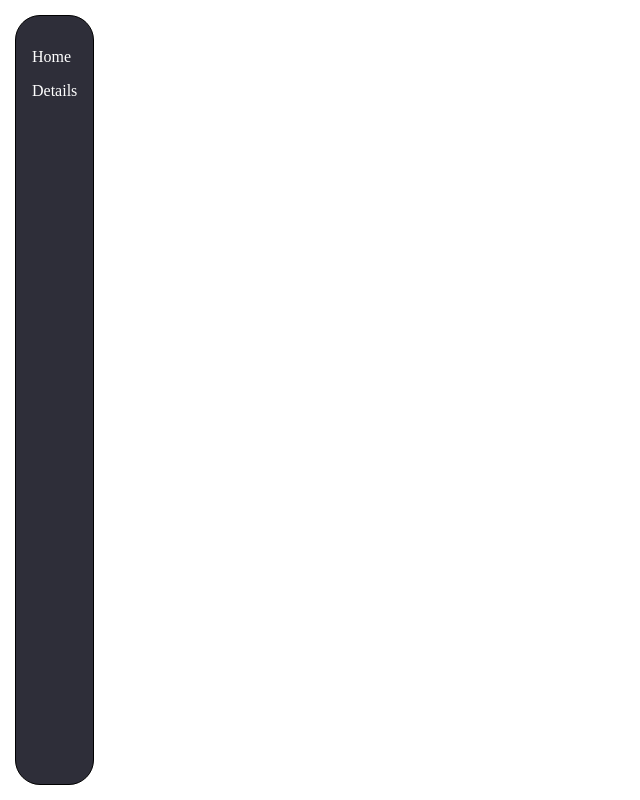
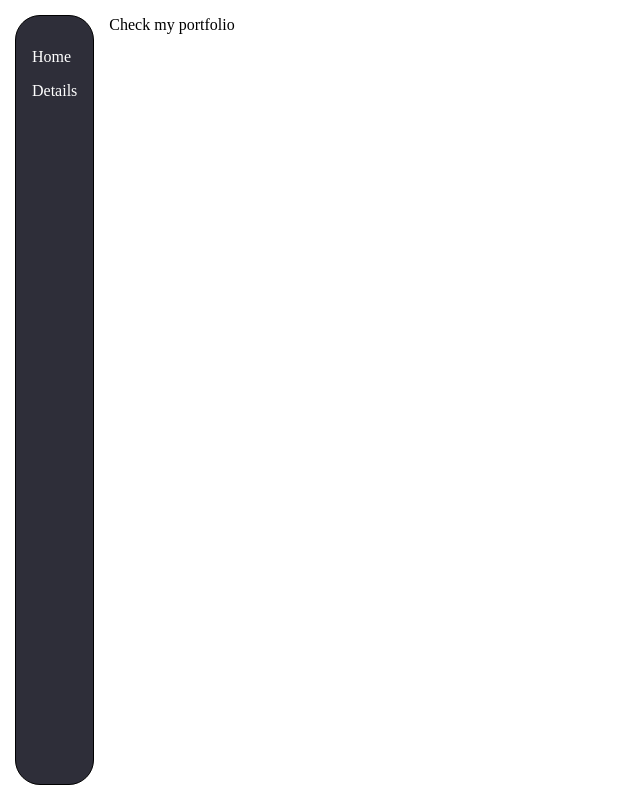
Before and after one commit to Surjendu-kar/SkySight, a React (Vite) app: page /details in a window 1280 px wide. Shown: the whole page, without its empty margins (0-640 px from the left). Built offline with nearby package versions, Linux system fonts and the light colour scheme; no server answers.

Commit message:
ADD: Features in Details

```diff
--- a/src/routes/Details.tsx
+++ b/src/routes/Details.tsx
@@ -4,6 +4,7 @@ function Details() {
   return (
     <div style={{ display: "flex", alignItems: "stretch", height: "100dvh" }}>
       <Sidebar />
+      <p>Check my portfolio</p><a href="dev-surjendu.github.io/portfolio"></a>
     </div>
   );
 }
```
